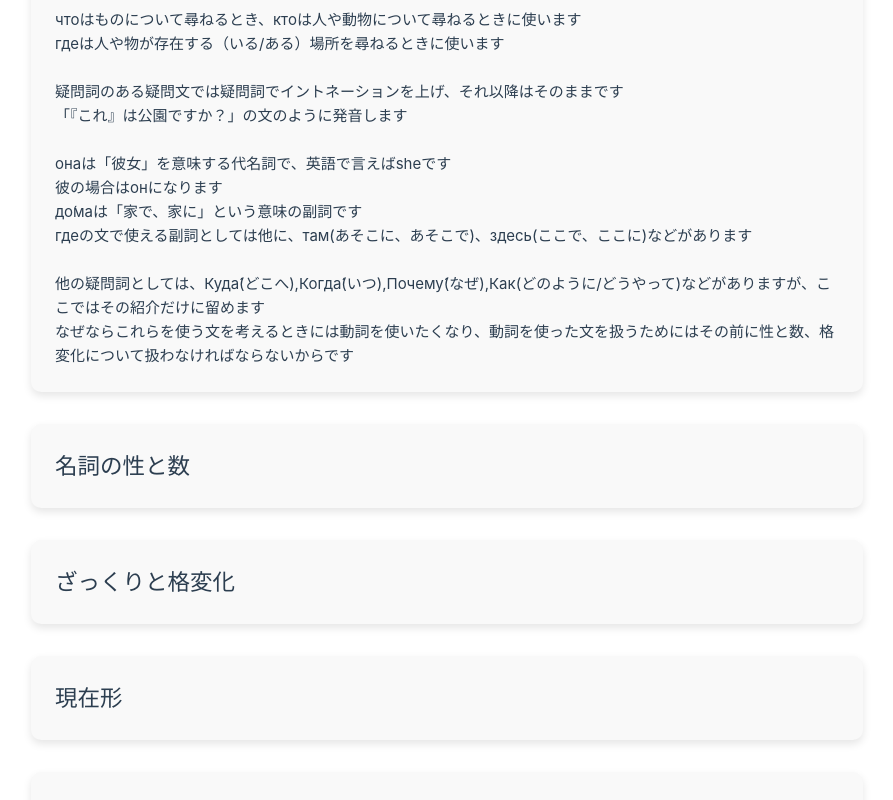
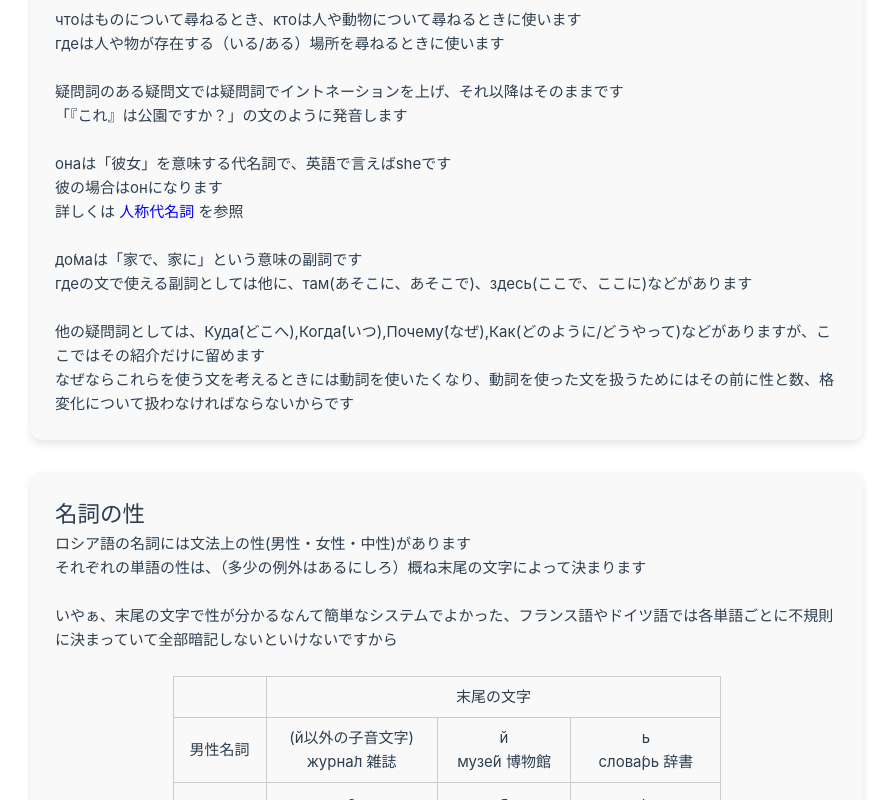
Before and after one commit to GenMira/LearnRussian, a Vue app: page /LearnRussian/grammar in a window 1280 px wide. Shown: the part 2000-2800 px from the top of the page, without its empty margins (193-1086 px from the left). Built offline with nearby package versions, Linux system fonts and the light colour scheme.

Commit message:
所有代名詞・スクロール関数など

```diff
--- a/src/App.vue
+++ b/src/App.vue
@@ -138,3 +138,25 @@ main {
 }
 
 </style>
+
+<script>
+export default {
+  methods: {
+    scrollToId(id) {
+      const el = document.getElementById(id)
+      if (!el) return
+
+      const rect = el.getBoundingClientRect()
+      const scrollTop = window.pageYOffset || document.documentElement.scrollTop
+
+      // 要素を画面中央に配置
+      const top = rect.top + scrollTop - window.innerHeight / 2 + rect.height / 2
+
+      window.scrollTo({
+        top: top,
+        behavior: 'smooth'  // スムーズスクロール
+      })
+    }
+  }
+}
+</script>
--- a/src/views/GrammarPage.vue
+++ b/src/views/GrammarPage.vue
@@ -1,6 +1,6 @@
 <template>
   <div class="textCenterizer">
-    <h1>Grammar Page</h1>
+    <h1>урок грамматики</h1>
     <p>ここには文法についてまとめます。</p>
   </div>
   <div>
@@ -83,6 +83,12 @@
         <br>
         <p>онаは「彼女」を意味する代名詞で、英語で言えばsheです</p>
         <p>彼の場合はонになります</p>
+        <p>
+          詳しくは
+          <a href="#p_pronoun" @click.prevent="scrollToId('p_pronoun')">人称代名詞</a>
+          を参照
+        </p>
+        <br>
         <p>до&#769;маは「家で、家に」という意味の副詞です</p>
         <p>гдеの文で使える副詞としては他に、там(あそこに、あそこで)、здесь(ここで、ここに)などがあります</p>
         <br>
@@ -90,7 +96,105 @@
           <br>なぜならこれらを使う文を考えるときには動詞を使いたくなり、動詞を使った文を扱うためにはその前に性と数、格変化について扱わなければならないからです</p>
     </div>
     <div class="text-box">
-      <h2>名詞の性と数</h2>
+      <h2>名詞の性</h2>
+      <p>ロシア語の名詞には文法上の性(男性・女性・中性)があります</p>
+      <p>それぞれの単語の性は、（多少の例外はあるにしろ）概ね末尾の文字によって決まります</p>
+      <br>
+      <p>いやぁ、末尾の文字で性が分かるなんて簡単なシステムでよかった、フランス語やドイツ語では各単語ごとに不規則に決まっていて全部暗記しないといけないですから</p>
+      <br>
+      <table class="center-table">
+        <tr>
+          <th></th>
+          <th colspan="3">末尾の文字</th>
+        </tr>
+        <tr>
+          <td>男性名詞</td>
+          <td>(й以外の子音文字)<br>журна&#769;л 雑誌</td>
+          <td>й<br>музе&#769;й 博物館</td>
+          <td>ь<br>слова&#769;рь 辞書</td>
+        </tr>
+        <tr>
+          <td>女性名詞</td>
+          <td>а<br>по&#769;чта 郵便局</td>
+          <td>я<br>ле&#769;кция 講義</td>
+          <td>ь<br>тетра&#769;дь ノート</td>
+        </tr>
+        <tr>
+          <td>中性名詞</td>
+          <td>о<br>письмо&#769; 手紙</td>
+          <td>е<br>мо&#769;ре 海</td>
+          <td>мя<br>вре&#769;мя 時間</td>
+        </tr>
+      </table>
+      <br>
+      <p>それでもьで終わる単語は男性名詞にも女性名詞にもあるので、ьで終わる単語に関しては暗記が必要ですが......これでもだいぶ楽な方だと思って割り切りましょう！</p>
+      <br>
+      <p>また、例外として、аやяで終わっていたとしても男性を表す単語なら男性名詞となります</p>
+      <p>例 : па&#769;па(父親), дя&#769;дя(叔父), ми&#769;ша(михаилの愛称)</p>
+      <p>ми&#769;шаっていうと日本人の感覚としては響きが女性っぽいですが、男性の名前なんですよね......ロシア語の愛称は不可思議</p>
+    </div>
+    <div class="text-box">
+      <h2>所有代名詞</h2>
+      <p>所有代名詞は名詞の性と数に合わせて変化します</p>
+      <br>
+      <table class="center-table">
+        <tr>
+          <th></th>
+          <th>男性形</th>
+          <th>女性形</th>
+          <th>中性形</th>
+          <th>複数形</th>
+        </tr>
+        <tr>
+          <td>私の</td>
+          <td>мой</td>
+          <td>моя&#769;</td>
+          <td>моё</td>
+          <td>мои&#769;</td>
+        </tr>
+        <tr>
+          <td>あなたの</td>
+          <td>ваш</td>
+          <td>ва&#769;ша</td>
+          <td>ва&#769;ше</td>
+          <td>ва&#769;ши</td>
+        </tr>
+      </table>
+      <br>
+      <p>例</p>
+      <p>мой па&#769;па 私の父</p>
+      <p>моя&#769; ма&#769;ма 私の母</p>
+      <p>ва&#769;ше письмо&#769; あなたの手紙</p>
+      <p>ва&#769;ши кни&#769;ги あなたの本(кни&#769;гиはкни&#769;гаの複数形)</p>
+    </div>
+    <div class="text-box" id="p_pronoun">
+      <h2>人称代名詞</h2>
+      <table class="center-table">
+        <thead>
+          <tr>
+            <th></th>
+            <th>単数</th>
+            <th>複数</th>
+          </tr>
+        </thead>
+        <tbody>
+          <tr>
+            <td>1人称</td>
+            <td>я&#769;</td>
+            <td>мы&#769;</td>
+          </tr>
+          <tr>
+            <td>2人称</td>
+            <td>ты&#769;</td>
+            <td>вы&#769;</td>
+          </tr>
+          <tr>
+            <td>3人称</td>
+            <td>о&#769;н, она&#769;,о&#769;но</td>
+            <td>они&#769;</td>
+          </tr>
+        </tbody>
+      </table>
     </div>
     <div class="text-box">
       <h2>ざっくりと格変化</h2>
@@ -113,3 +217,25 @@
 <style scoped>
 
 </style>
+
+<script>
+export default {
+  methods: {
+    scrollToId(id) {
+      const el = document.getElementById(id)
+      if (!el) return
+
+      const rect = el.getBoundingClientRect()
+      const scrollTop = window.pageYOffset || document.documentElement.scrollTop
+
+      // 要素を画面中央に配置
+      const top = rect.top + scrollTop - window.innerHeight / 4
+
+      window.scrollTo({
+        top: top,
+        behavior: 'smooth'  // スムーズスクロール
+      })
+    }
+  }
+}
+</script>
--- a/src/views/LetterPage.vue
+++ b/src/views/LetterPage.vue
@@ -1,6 +1,6 @@
 <template>
   <div class="textCenterizer">
-    <h1>Letter Page</h1>
+    <h1>урок алфавита</h1>
     <p>ここには文字に関する内容についてまとめます。</p>
   </div>
   <div>
@@ -100,14 +100,14 @@
         </tbody>
       </table>
       <br>
-      <p>硬音と軟音については<a href="#symbol">後述</a></p>
+      <p>硬音と軟音については<a href="#symbol" @click.prevent="scrollToId('symbol')">後述</a></p>
       <br>
       <p>軟母音は基本的に硬母音にй(短い「イ」)をつけて発音するイメージです</p>
       <p>(発音記号の[j]はヤの発音です)</p>
       <p>ただしи、ыは特殊なので注意</p>
       <br>
       <p>またёには必ずアクセントがあります</p>
-      <a href="#accent">アクセントについてはこちら</a>
+      <a href="#accent" @click.prevent="scrollToId('accent')">アクセントについてはこちら</a>
 
     </div>
     <div class="text-box">
@@ -164,7 +164,7 @@
       <br>
       <p>зはсと同じ口の構え</p>
       <p>いわゆる有声子音と無声子音</p>
-      <a href="#voiced">詳しくはこちら</a>
+      <a href="#voiced" @click.prevent="scrollToId('voiced')">詳しくはこちら</a>
       <br>
       <p>фとвは英語のfとvとは違って、下唇に前歯を軽く触れさせたまま音を出します</p>
       <p>fとvは一瞬触れさせて離しながら音を出すイメージ</p>
@@ -354,6 +354,21 @@ export default {
     },
     toggleTextV(){
       this.isExpandedV = !this.isExpandedV;
+    },
+    scrollToId(id) {
+      const el = document.getElementById(id)
+      if (!el) return
+
+      const rect = el.getBoundingClientRect()
+      const scrollTop = window.pageYOffset || document.documentElement.scrollTop
+
+      // 要素を画面中央に配置
+      const top = rect.top + scrollTop - window.innerHeight /4
+
+      window.scrollTo({
+        top: top,
+        behavior: 'smooth'  // スムーズスクロール
+      })
     }
   }
 }
```
